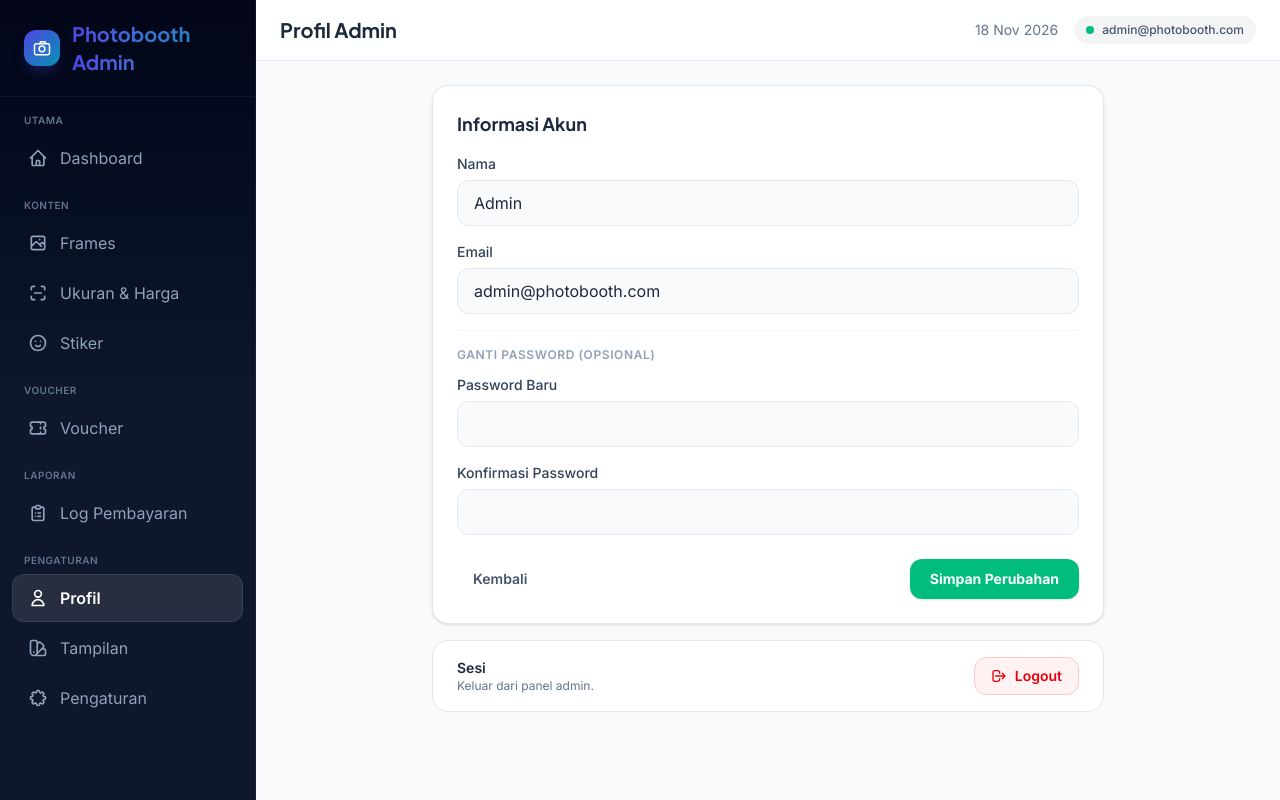
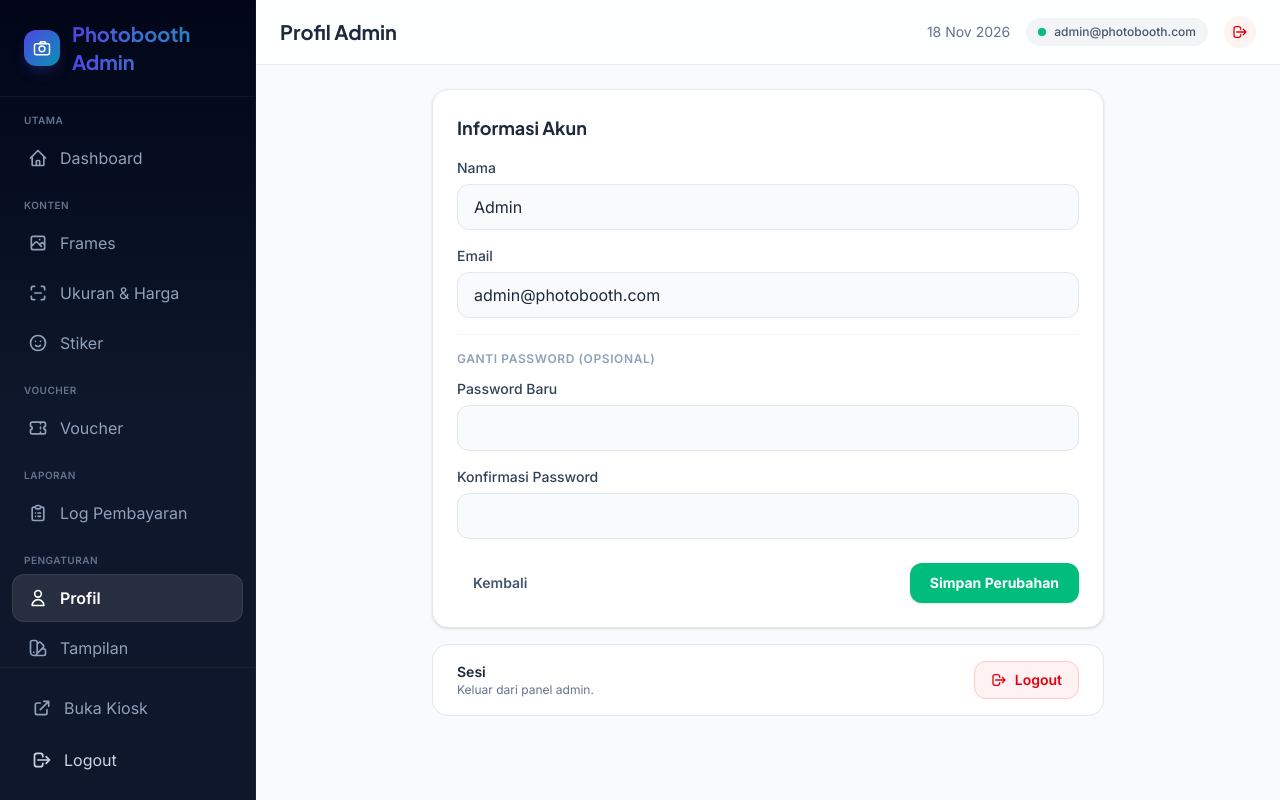
Before and after one commit to revvayn/PhotoBooth, a Laravel app: page /admin/profile in a window 1280 px wide. Run offline with Laravel 12, Linux system fonts and the light colour scheme; a user stored in the database is signed in; data comes from the database, SQL or seed files in the repository; data that the repository does not hold is empty; style sheets or scripts are compiled from the project's sources; some libraries are stand-ins or nearby versions.

Commit message:
Perbarui tampilan dan logika logout: tambahkan konfirmasi sebelum logout dan perbarui tampilan logout di beberapa lokasi dalam panel admin.

```diff
--- a/resources/views/admin/profile/index.blade.php
+++ b/resources/views/admin/profile/index.blade.php
@@ -63,7 +63,7 @@
             <p class="text-sm font-semibold text-slate-800">Sesi</p>
             <p class="text-xs text-slate-500">Keluar dari panel admin.</p>
         </div>
-        <form action="{{ route('admin.logout') }}" method="POST">
+        <form action="{{ route('admin.logout') }}" method="POST" onsubmit="return confirm('Yakin ingin logout?');">
             @csrf
             <button type="submit" class="inline-flex items-center gap-2 rounded-xl border border-red-200 bg-red-50 px-4 py-2 text-sm font-semibold text-red-600 transition hover:bg-red-100">
                 <svg class="w-4 h-4" fill="none" stroke="currentColor" viewBox="0 0 24 24"><path stroke-linecap="round" stroke-linejoin="round" stroke-width="2" d="M17 16l4-4m0 0l-4-4m4 4H7m6 4v1a3 3 0 01-3 3H6a3 3 0 01-3-3V7a3 3 0 013-3h4a3 3 0 013 3v1"/></svg>
--- a/resources/views/layouts/admin.blade.php
+++ b/resources/views/layouts/admin.blade.php
@@ -117,7 +117,28 @@
                     <span>Pengaturan</span>
                 </a>
             </div>
-        </nav>    </aside>
+        </nav>
+
+        {{-- Kiosk + Logout --}}
+        <div class="px-4 py-4 border-t border-white/5 space-y-1">
+            <a href="{{ route('home') }}" target="_blank" rel="noopener"
+               class="{{ $navBase }} {{ $navIdle }}">
+                <svg class="w-5 h-5" fill="none" stroke="currentColor" viewBox="0 0 24 24">
+                    <path stroke-linecap="round" stroke-linejoin="round" stroke-width="2" d="M10 6H6a2 2 0 00-2 2v10a2 2 0 002 2h10a2 2 0 002-2v-4M14 4h6m0 0v6m0-6L10 14"/>
+                </svg>
+                <span>Buka Kiosk</span>
+            </a>
+            <form action="{{ route('admin.logout') }}" method="POST" onsubmit="return confirm('Yakin ingin logout?');">
+                @csrf
+                <button type="submit" class="flex items-center gap-3 w-full px-4 py-3 rounded-lg text-slate-300 hover:bg-red-500/10 hover:text-red-400 transition-all duration-200">
+                    <svg class="w-5 h-5" fill="none" stroke="currentColor" viewBox="0 0 24 24">
+                        <path stroke-linecap="round" stroke-linejoin="round" stroke-width="2" d="M17 16l4-4m0 0l-4-4m4 4H7m6 4v1a3 3 0 01-3 3H6a3 3 0 01-3-3V7a3 3 0 013-3h4a3 3 0 013 3v1"/>
+                    </svg>
+                    <span>Logout</span>
+                </button>
+            </form>
+        </div>
+    </aside>
 
     {{-- Main Content --}}
     <div class="lg:ml-64 min-h-screen transition-all duration-300">
@@ -134,10 +155,16 @@
                 </div>
                 <div class="flex items-center gap-4">
                     <span class="hidden sm:block text-sm text-slate-500">{{ now()->format('d M Y') }}</span>
-                    <span class="hidden sm:inline-flex items-center gap-2 px-3 py-1.5 rounded-full bg-gray-100 text-xs font-medium text-slate-600">
+                    <a href="{{ route('admin.profile.index') }}" class="hidden sm:inline-flex items-center gap-2 px-3 py-1.5 rounded-full bg-gray-100 text-xs font-medium text-slate-600 hover:bg-gray-200 transition">
                         <span class="w-2 h-2 rounded-full bg-emerald-500"></span>
                         {{ Auth::guard('auth')->user()?->email ?? 'admin' }}
-                    </span>
+                    </a>
+                    <form action="{{ route('admin.logout') }}" method="POST" class="hidden sm:block" onsubmit="return confirm('Yakin ingin logout?');">
+                        @csrf
+                        <button type="submit" title="Logout" class="inline-flex items-center justify-center w-8 h-8 rounded-full bg-red-50 text-red-600 hover:bg-red-100 transition">
+                            <svg class="w-4 h-4" fill="none" stroke="currentColor" viewBox="0 0 24 24"><path stroke-linecap="round" stroke-linejoin="round" stroke-width="2" d="M17 16l4-4m0 0l-4-4m4 4H7m6 4v1a3 3 0 01-3 3H6a3 3 0 01-3-3V7a3 3 0 013-3h4a3 3 0 013 3v1"/></svg>
+                        </button>
+                    </form>
                 </div>
             </div>
         </header>
```
